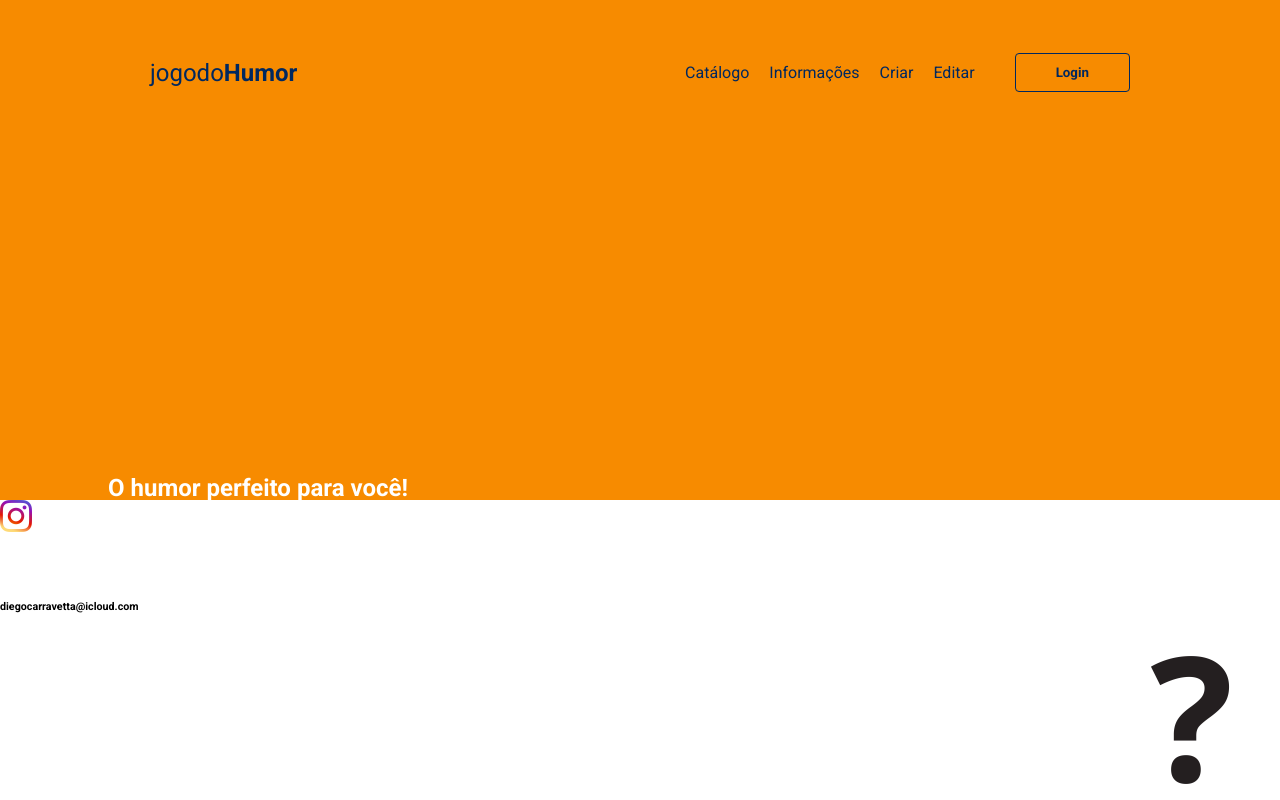
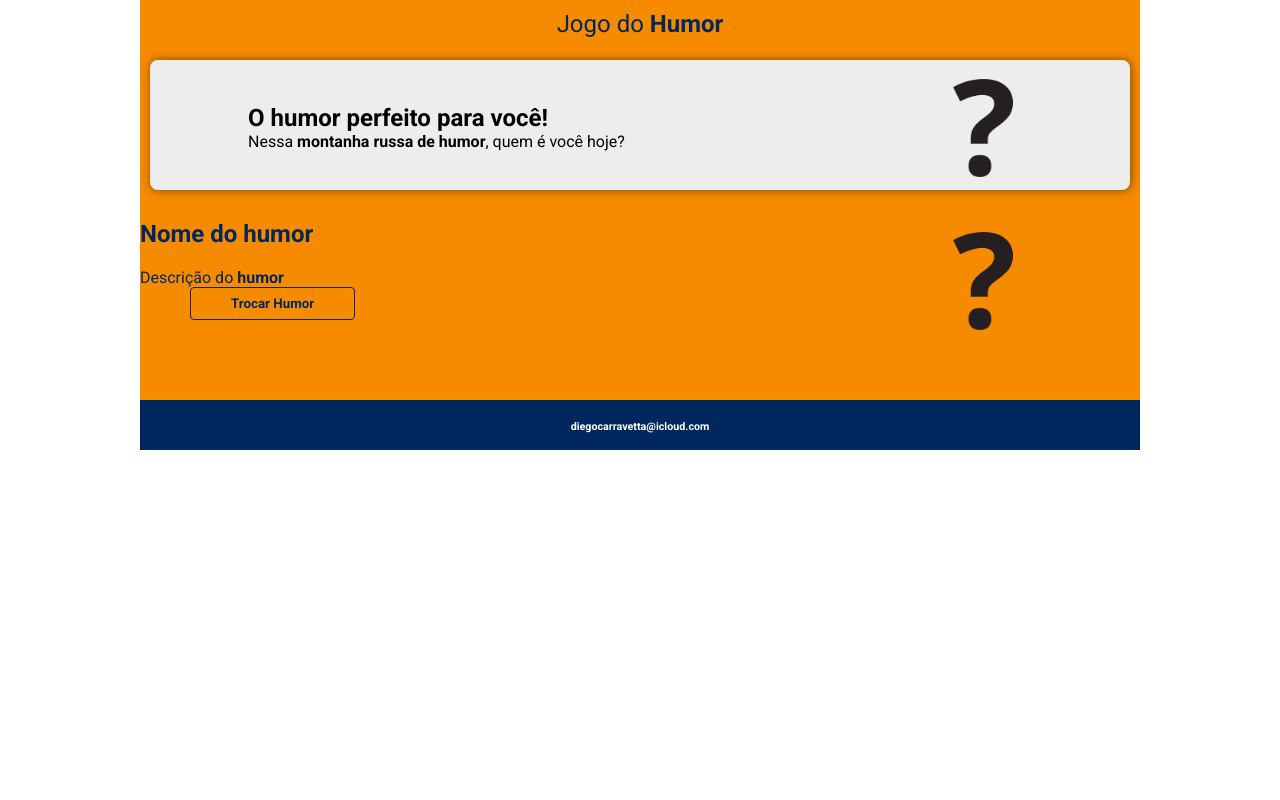
Before and after one commit to DiegoCarravetta/modulo2, a plain HTML site: page index.html in a window 1280 px wide. Drawn offline with Linux system fonts and the light colour scheme.

Commit message:
Aula 02 - [CODELAB] Jogo do Humor (Parte 1)

```diff
--- a/index.html
+++ b/index.html
@@ -5,42 +5,39 @@
     <meta http-equiv="X-UA-Compatible" content="IE=edge">
     <meta name="viewport" content="width=device-width, initial-scale=1.0">
     <link rel = "stylesheet" href = "style.css">
-    <title>jogodoHumor</title>
+    <title>Jogo do Humor</title>
 </head>
 <body>
-    <main>
-        <header>
-            <section class="menu">
-                <nav>
-                    <p class="titulo"> jogodo<strong>Humor</strong></p>
-                    <ul>
-                        <li><a href="#catalogo">Catálogo</a></li>
-                        <li><a href="#informacoes">Informações</a></li>
-                        <li><a href="#criar">Criar</a></li>
-                        <li><a href="#editar">Editar</a></li>
-                        <button>Login</button>
-                    </ul>
-                </nav>
+    <header class="cabecalho">
+        <section class="cabecalho-titulo">
+            <p>Jogo do <strong>Humor</strong></p>
         </section>
-            <section class="bloco-menu">
-                <article class="texto">
+        <section class="cabecalho-informacoes">
+            <article class="cabecalho-texto">
                 <h2>O humor <strong>perfeito</strong> para você!</h2>
-                    <p>Nessa montanha russa de humor, quem é você hoje?</p>
+                <p>Nessa <strong>montanha russa de humor</strong>, quem é você hoje?</p>
             </article>
-                <article>
+            <article class="cabecalho-imagem">
                 <img src = "pontodeinterrogacao.png" alt = "Ponto de Interrogação">
             </article>
         </section>
     </header>
+    <main class="principal">
+        <section class="principal-informacoes">
+            <article class=principal-texto>
+                <h2>Nome do <strong>humor</strong></h2>
+                <p>Descrição do <strong>humor</strong></p>
+            </article>
+            <article class="principal-botao">
+                <button>Trocar Humor</button>
+            </article>
+            <article class="principal-imagem">
+                <img src = "pontodeinterrogacao.png" alt = "Ponto de Interrogação">
+            </article>
     </main>
-    <footer class="bloco">
-        <section>
-            <article class="rede-social">
-                <img src="instagram.png" alt="Instagram">
-            </article>
-            <article class="email">
+    <footer class="rodape">
+        <section class=rodape-email>
                 <h6>diegocarravetta@icloud.com</h6>
-            </article>
         </section>
     </footer>
 </body>
--- a/style.css
+++ b/style.css
@@ -8,14 +8,6 @@
     font-family: "Roboto", sans-serif;
 }
 
-:root {
-    --orange: #f78b00;
-    --blue: #00285f;
-    --transparent: #00285f83;
-    --gray: #ededed;
-
-}
-
 html, body { /* para não ter barra de navegação horizontal */
     width: 100%;
     overflow-x: hidden;
@@ -23,11 +15,11 @@ html, body { /* para não ter barra de navegação horizontal */
 
 header {
     width: 100%;
-    height: 500px;
-    background: var(--orange);
+    height: 200px;
+    background: #f78b00;
 }
 
-.menu { /* abordagem responsiva */
+.cabecalho { /* abordagem responsiva */
     max-width: 1000px;
     min-width: 300px;
     margin: 0 auto;
@@ -36,63 +28,18 @@ header {
     padding: 10px;
 }
 
-nav {
-    width: 100%;
-    height: 125px;
-    display: flex;
-    flex-direction: row;
-    align-items: center;
-    justify-content: space-between;
+.cabecalho-titulo {
+    font-size: 24px;
+    color: #00285f;
+    min-height: 50px;
+    text-align: center;
 }
 
-.titulo {
-    font-size: 24px;
-    color: var(--blue);
-    cursor: pointer;
-}
-
-nav ul {
-    display: flex;
-    flex-direction: row;
-}
-
-nav ul li {
-    list-style: none;
-    padding: 10px;
-    cursor: pointer;
-}
-
-nav ul li a {
-    color: var(--blue);
-    text-decoration: none;
-}
-
-nav ul li a:hover {
-    color: var(--transparent);
-}
-
-nav ul button {
-    border: 1px solid var(--blue);
-    background: transparent;
-    padding: 8px 40px;
-    cursor: pointer;
-    margin-left: 30px;
-    color: var(--blue);
-    font-weight: bold;
-    border-radius: 4px;
-}
-
-nav ul button:hover {
-    transition: background, color 0.6s;
-    background: var(--blue);
-    color: white;
-}
-
-.menu .bloco-menu {
+.cabecalho .cabecalho-informacoes {
     max-width: 1000px;
     min-width: 300px;
-    height: 450px;
-    background: var(--blue);
+    height: 150px;
+    background: #ededed;
     border-radius: 8px;
     box-shadow: 1px 0px 10px 0px rgba(0, 0, 0, 0.5);
     -webkit-box-shadow: 1px 0px 10px 0px rgba(0, 0, 0, 0.5); /* para funcionar no Safari */
@@ -102,56 +49,129 @@ nav ul button:hover {
     padding: 10px;
 }
 
-.bloco-menu img {
+.cabecalho-imagem img {
     width: 10%;
     position: absolute;
-    right: 2%;
-    bottom: 2%;
+    right: 10%;
+    bottom: 10%;
 }
 
-.bloco-menu .texto {
+.cabecalho-informacoes .cabecalho-texto {
     position: absolute;
     bottom: 30%;
     left: 10%;
 }
 
-.bloco-menu .texto h2 {
-    color: white;
+.cabecalho-informacoes .informacoes-texto h2 {
+    color: #00285f;
+    margin-bottom: 20px;
+    text-align: left;
+    line-height: 1.5;
+    transform: translateX(-20px);
+    transition: transform 0.5s;
+}
+
+.cabecalho-informacoes .informacoes-texto p {
+    max-width: 500px;
+    color: #00285f;
+    text-align: left;
+    line-height: 1.5;
+    transform: translateX(-20px);
+    transition: transform 0.4s;
+}
+
+/* main */
+
+main {
+    width: 100%;
+    height: 200px;
+    background: #f78b00;
+}
+
+.principal {
+    max-width: 1000px;
+    min-width: 300px;
+    margin: 0 auto;
+    display: flex;
+    flex-direction: column;
+    padding: 10px;
+}
+
+.principal .principal-informacoes {
+    max-width: 1000px;
+    min-width: 300px;
+    height: 150px;
+    position: relative;
+    z-index: 10;
+    padding: 10px;
+}
+
+.principal-imagem img {
+    width: 10%;
+    position: absolute;
+    right: 10%;
+    bottom: 20%;
+}
+
+.principal-informacoes .principal-texto {
+    bottom: 30%;
+    left: 10%;
+}
+
+.principal-informacoes .principal-texto h2 {
+    color: #00285f;
     margin-bottom: 20px;
     text-align: left;
     transform: translateX(-20px);
     transition: transform 0.5s;
 }
 
-.bloco-menu .texto p {
-    max-width: 280px;
-    color: white;
+.principal-informacoes .principal-texto p {
+    max-width: 500px;
+    color: #00285f;
     text-align: left;
     transform: translateX(-20px);
     transition: transform 0.4s;
 }
 
+.principal-botao button {
+    border: 1px solid #00285f;
+    background: transparent;
+    padding: 8px 40px;
+    cursor: pointer;
+    margin-left: 30px;
+    color: #00285f;
+    font-weight: bold;
+    border-radius: 4px;
+}
+
+.principal-botao button:hover {
+    transition: background, color 0.6s;
+    background: #00285f;
+    color: white;
+}
+
 /* footer */
 
 footer {
-    width: 100%;
-    height: 250px;
+    max-width: 1000px;
+    min-width: 300px;
+    margin: 0 auto;
+    display: flex;
+    flex-direction: column;
+    padding: 10px;
 }
 
-footer .bloco {
+.rodape {
     width: 100%;
-    height: 200px;
-    background: var(--orange);
+    height: 50px;
+    background: #00285f;
     padding: 20px 10px;
 }
 
-.rede-social {
+.rodape-email {
     color: white;
     height: 100%;
     min-height: 100px;
+    text-align: center;
 }
-
-.bloco .rede-social img {
-    width: 32px;
-    height: 32px;
-}
```
Also changed, not shown: 1 other file. Lines whose indentation alone changed are shown as unchanged.
